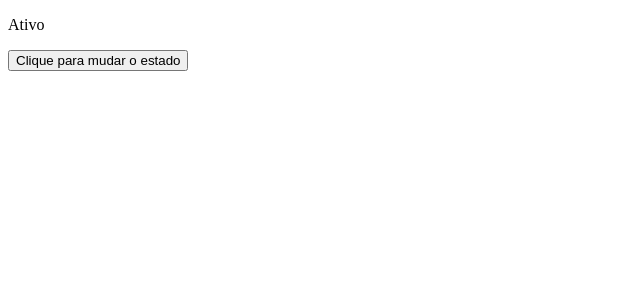
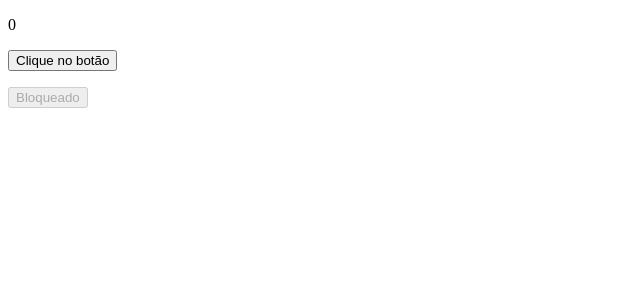
Before and after one commit to matsoaresp/Praticas-nextjs, a React (Vite) app: page / in a window 1280 px wide. Shown: the top 300 px of the page, without its empty margins (0-640 px from the left). Built offline with nearby package versions, Linux system fonts and the light colour scheme.

Commit message:
new codes

```diff
--- a/src/App.tsx
+++ b/src/App.tsx
@@ -1,17 +1,13 @@
-import FormButtonState from "./components/FormButtonState";
-import FormActionButton from "./components/FormActionButton";
-
-
-
+import FormButtonCount from "./components/FormButtonCount";
 
 function App() {
 
 return (
   <div>
 
-    <FormActionButton>
+    <FormButtonCount>
 
-    </FormActionButton>
+    </FormButtonCount>
 </div>
 )
 }
--- /dev/null
+++ b/src/components/ButtonCount/index.tsx
@@ -0,0 +1,14 @@
+type ButtonCountProps = {
+    value?: number;
+    disabled?: boolean;
+    onClick: () => void;
+}
+
+export default function ButtonCount ({value,disabled, onClick}: ButtonCountProps) {
+    return (
+        <div>
+            <p>{value}</p>
+            <button  disabled={disabled} onClick={onClick}>{disabled ? 'Bloqueado' : 'Clique no botão'} </button>
+        </div>
+    )
+}
--- /dev/null
+++ b/src/components/FormButtonCount/index.tsx
@@ -0,0 +1,38 @@
+import { useState } from "react";
+import ButtonCount from "../ButtonCount";
+
+export default function FormButtonCount () {
+
+    const [count, setCount] = useState(0)
+    const [disabled, setDisabled] = useState<boolean>(false)
+
+    const handleCountIncrement = () => {
+        setCount (
+            prev => prev + 1
+        );
+    }
+    const handleCountDecrement = () => {
+        setCount (
+            prev => prev - 1
+        )
+    }
+
+    const isDisabled = count <= 0;
+
+    return (
+        <div>
+            <ButtonCount
+            value={count}
+            disabled={false}
+            onClick={handleCountIncrement}
+            >
+            </ButtonCount>
+            <ButtonCount
+            disabled={isDisabled}
+            onClick={handleCountDecrement}>
+            </ButtonCount>
+        </div>
+    )
+
+
+}
```
